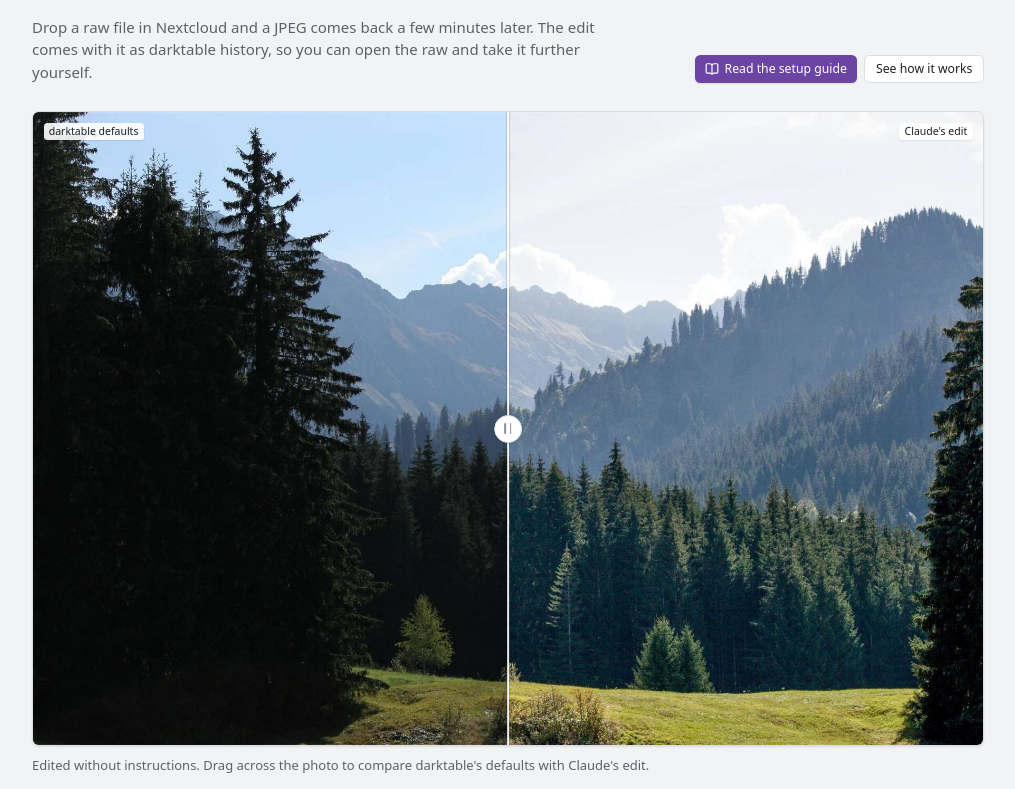
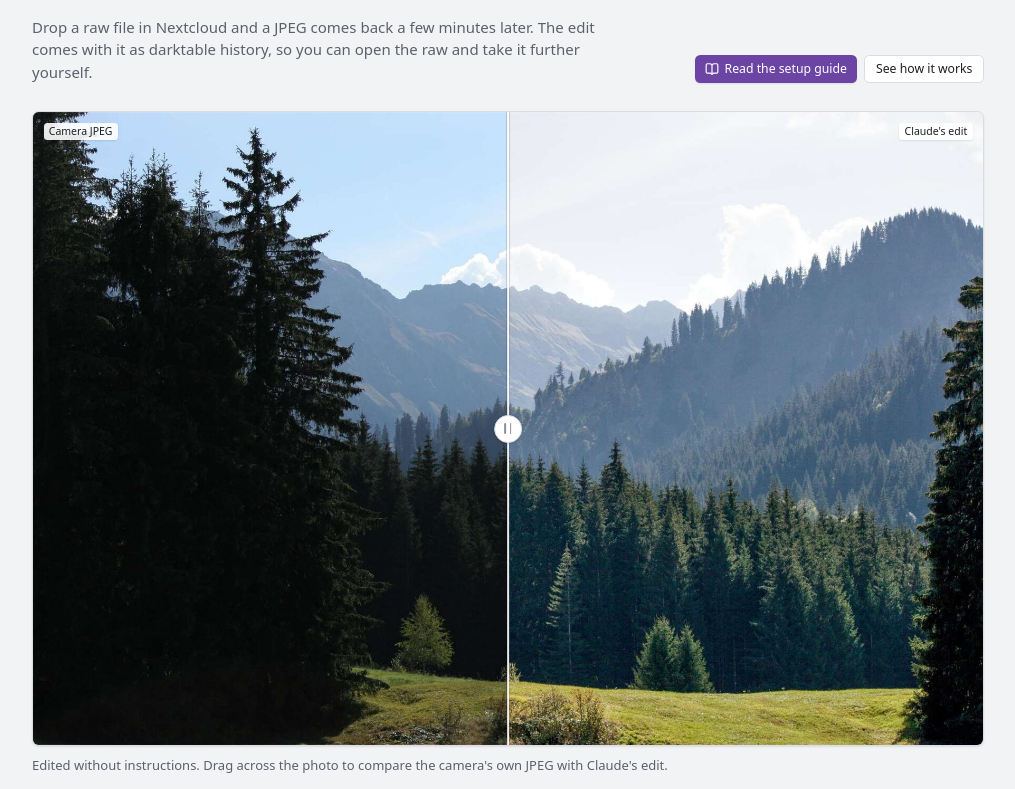
Before and after one commit to sstrabe/Lighttable, a Next.js app in the folder site/: page / in a window 1280 px wide. Shown: the part 211-1000 px from the top of the page, without its empty margins (132-1147 px from the left). Built offline with nearby package versions, Linux system fonts and the light colour scheme.

Commit message:
Label the hero's before photo as the camera's JPEG
Co-Authored-By: Claude Opus 5.5 <noreply@anthropic.com>
Claude-Session: https://claude.ai/code/session_01F9MWxTm4NgNCXjXq5kHHRE

```diff
--- a/site/src/app/page.tsx
+++ b/site/src/app/page.tsx
@@ -23,8 +23,8 @@ export const metadata: Metadata = {
 const repo = "https://github.com/sstrabe/Lighttable";
 const setupGuide = `${repo}#setup`;
 
-// A real edit: darktable's default render and Claude's JPEG of the same raw, edited without instructions.
-const hero = { before: "/photos/forest-before.jpg", after: "/photos/forest-after.jpg", alt: "A forest valley in the mountains" };
+// A real edit: the camera's own JPEG and Claude's edit of the raw, made without instructions.
+const hero = { before: "/photos/forest-before.jpg", after: "/photos/forest-after.jpg", alt: "A forest valley in the mountains", beforeLabel: "Camera JPEG" };
 
 // PLACEHOLDERS: drawn scenes, not real edits. Replace each pair with a baseline render
 // (`photoedit new`, its preview) and Claude's JPEG of the same raw, plus a line from its notes.md.
@@ -145,7 +145,7 @@ export default function Home() {
 
                     <Compare {...hero} className="mt-8" />
                     <p className="mt-3 text-[13px] text-muted">
-                        Edited without instructions. Drag across the photo to compare darktable&apos;s defaults with Claude&apos;s edit.
+                        Edited without instructions. Drag across the photo to compare the camera&apos;s own JPEG with Claude&apos;s edit.
                     </p>
                 </section>
 
--- a/site/src/components/compare.tsx
+++ b/site/src/components/compare.tsx
@@ -1,13 +1,14 @@
 "use client";
 
-// A before/after slider: the edit underneath, darktable's defaults on top, clipped at the handle.
+// A before/after slider: the edit underneath, the "before" image on top, clipped at the handle.
 // Drag anywhere on the photo, or focus it and use the arrow keys (a visually hidden range input).
 
 import { useRef, useState, type PointerEvent } from "react";
 import { cx } from "@/components/ui";
 
-export function Compare({ before, after, alt, className, labels = true }: {
+export function Compare({ before, after, alt, beforeLabel = "darktable defaults", className, labels = true }: {
     before: string;
+    beforeLabel?: string;
     after: string;
     alt: string;
     className?: string;
@@ -36,14 +37,14 @@ export function Compare({ before, after, alt, className, labels = true }: {
             <img src={after} alt={`${alt}, edited by Claude`} draggable={false}
                  className="absolute inset-0 size-full object-cover" />
             {/* eslint-disable-next-line @next/next/no-img-element */}
-            <img src={before} alt={`${alt}, with darktable's defaults`} draggable={false}
+            <img src={before} alt={`${alt}, ${beforeLabel}`} draggable={false}
                  className="absolute inset-0 size-full object-cover"
                  style={{ clipPath: `inset(0 ${100 - position}% 0 0)` }} />
 
             {labels && (
                 <>
                     <span className="pointer-events-none absolute top-3 left-3 rounded bg-surface/90 px-1.5 py-0.5 text-xs font-medium text-fg shadow-card">
-                        darktable defaults
+                        {beforeLabel}
                     </span>
                     <span className="pointer-events-none absolute top-3 right-3 rounded bg-surface/90 px-1.5 py-0.5 text-xs font-medium text-fg shadow-card">
                         Claude&apos;s edit
@@ -53,7 +54,7 @@ export function Compare({ before, after, alt, className, labels = true }: {
 
             <input type="range" min={0} max={100} step={1} value={Math.round(position)}
                    onChange={(event) => setPosition(Number(event.target.value))}
-                   aria-label={`Compare ${alt}: darktable's defaults on the left, Claude's edit on the right`}
+                   aria-label={`Compare ${alt}: ${beforeLabel} on the left, Claude's edit on the right`}
                    className="sr-only" />
             <div className="pointer-events-none absolute inset-y-0 w-0.5 -translate-x-1/2 bg-white/90 shadow-[0_0_0_1px_rgb(0_0_0/0.15)]"
                  style={{ left: `${position}%` }}>
```
